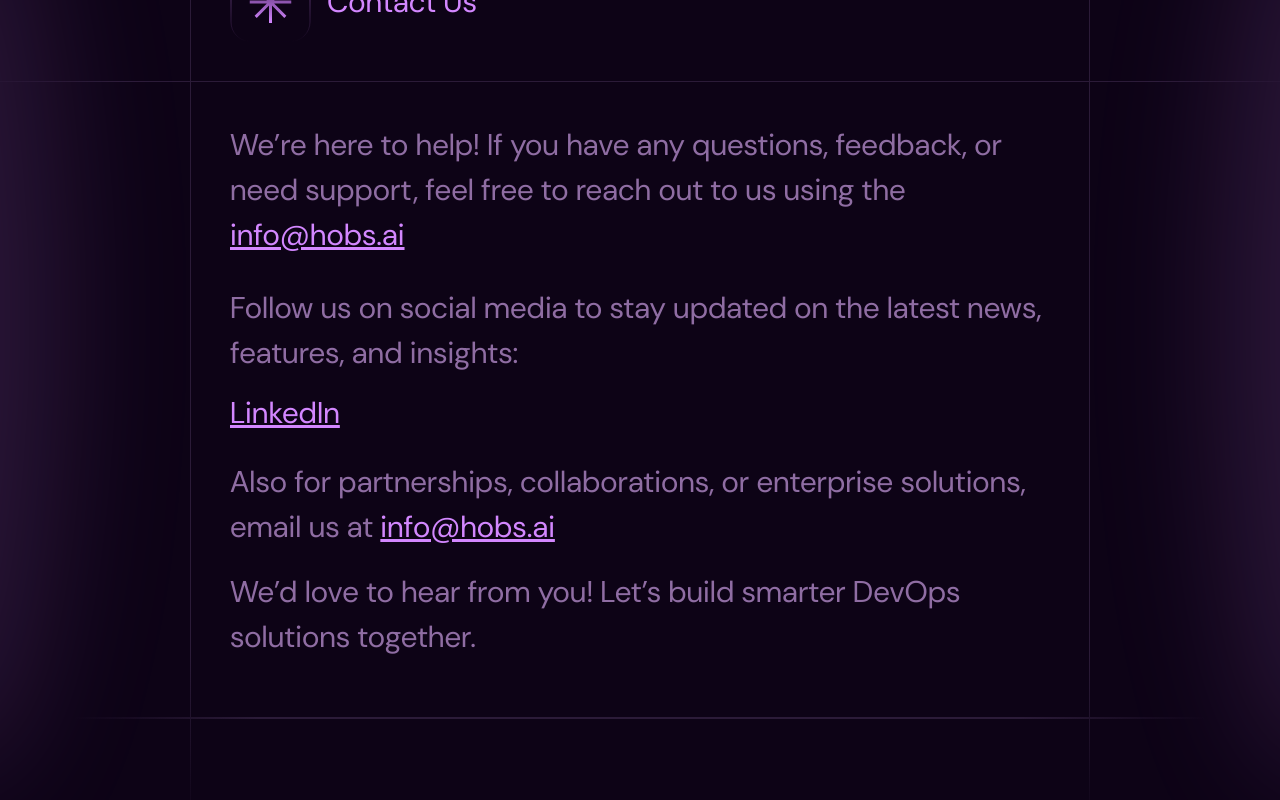
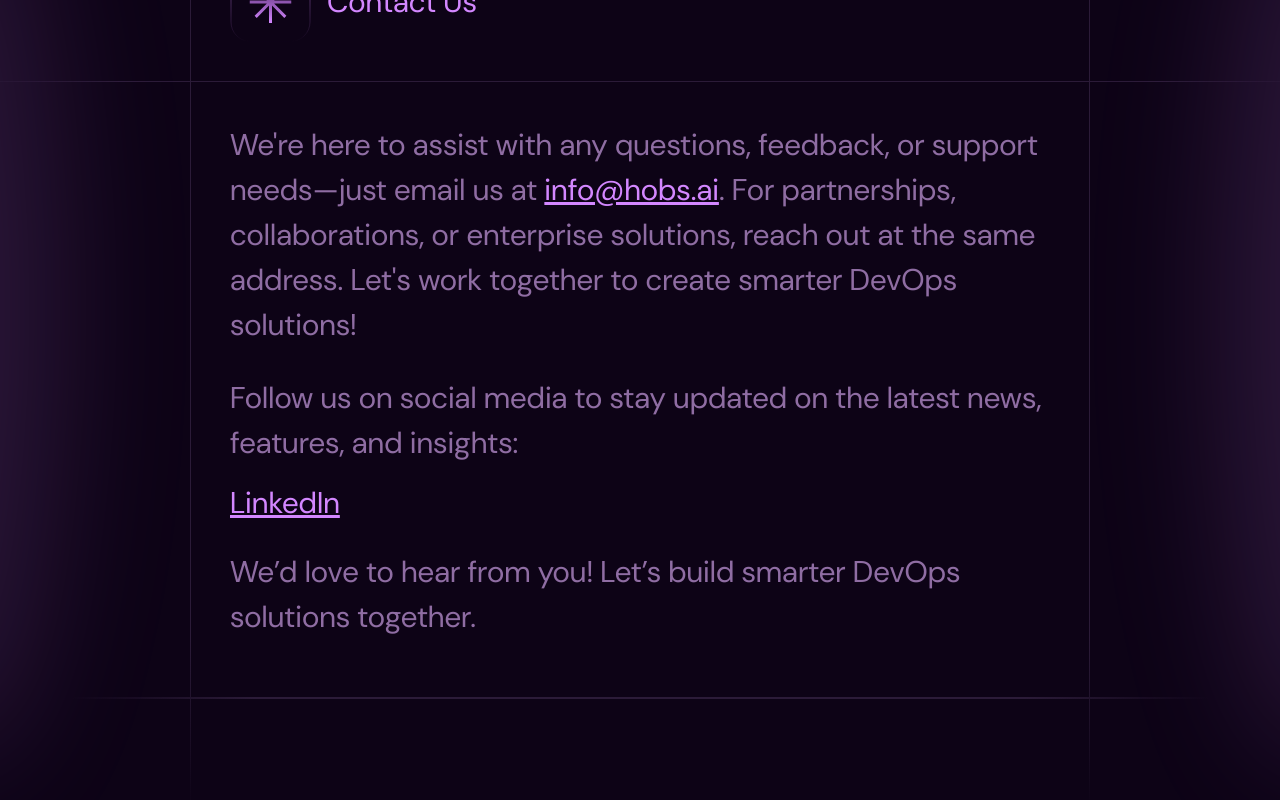
Before and after one commit to devopsgpt/landing, a React (Vite) app: page / in a window 1280 px wide. Shown: the part 6980-7780 px from the top of the page. Built offline with nearby package versions, Linux system fonts and the light colour scheme.

Commit message:
feat: Update text content in "Contact Us" section of home page

```diff
--- a/src/pages/home/components/contact-us/contact-us.tsx
+++ b/src/pages/home/components/contact-us/contact-us.tsx
@@ -23,11 +23,14 @@ export const ContactUs: FC = () => {
             <div className="absolute bottom-0 w-full border border-stroke" />
             <div className="container relative z-30 mx-auto w-full max-w-[900px] p-10">
               <p className="mb-7 text-3xl leading-normal text-accent-dark">
-                We’re here to help! If you have any questions, feedback, or need
-                support, feel free to reach out to us using the{' '}
+                We're here to assist with any questions, feedback, or support
+                needs—just email us at{' '}
                 <a href="mailto:info@hobs.ai" className="text-accent underline">
                   info@hobs.ai
                 </a>
+                . For partnerships, collaborations, or enterprise solutions,
+                reach out at the same address. Let's work together to create
+                smarter DevOps solutions!
               </p>
               <p className="mb-5 text-3xl leading-normal text-accent-dark">
                 Follow us on social media to stay updated on the latest news,
@@ -43,13 +46,6 @@ export const ContactUs: FC = () => {
                 </a>
               </div>
               <p className="mb-5 text-3xl leading-normal text-accent-dark">
-                Also for partnerships, collaborations, or enterprise solutions,
-                email us at{' '}
-                <a href="mailto:info@hobs.ai" className="text-accent underline">
-                  info@hobs.ai
-                </a>
-              </p>
-              <p className="mb-5 text-3xl leading-normal text-accent-dark">
                 We’d love to hear from you! Let’s build smarter DevOps solutions
                 together.
               </p>
```
